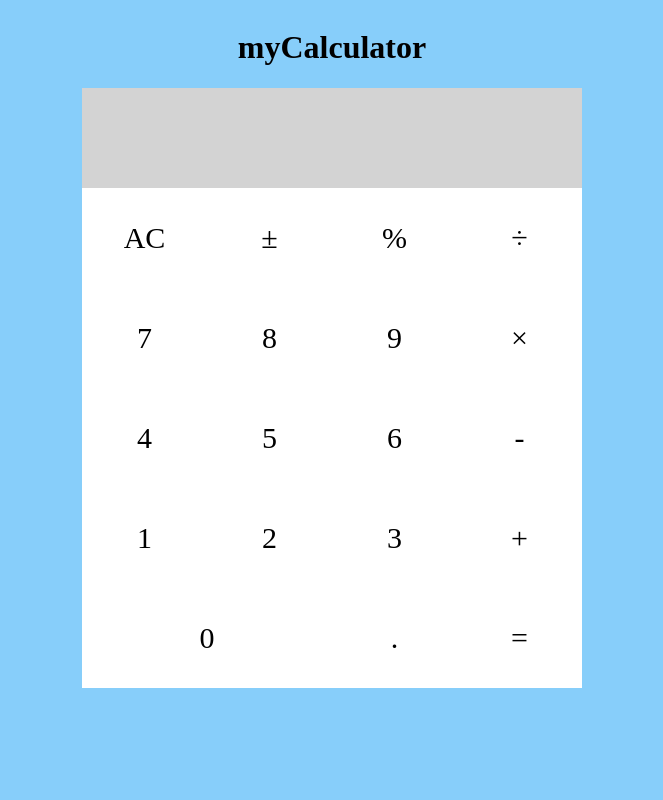
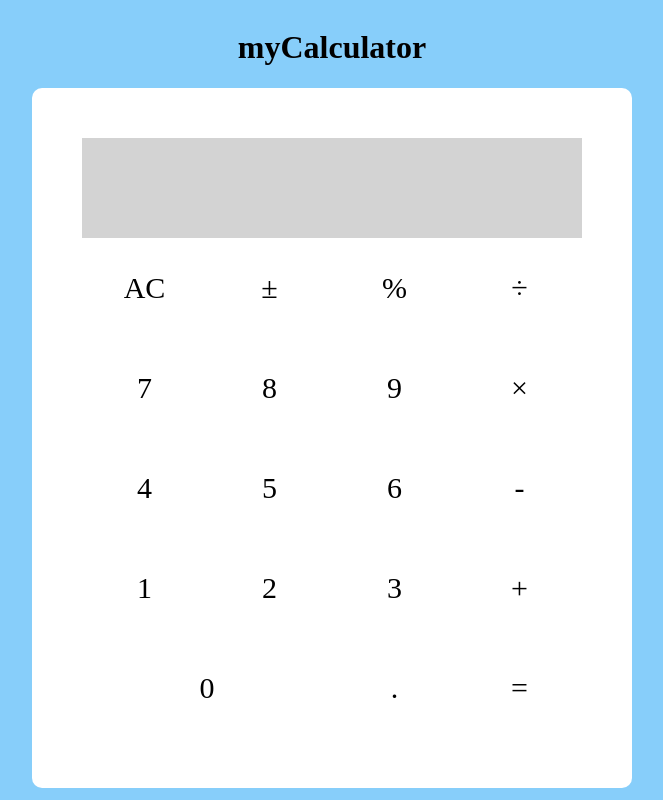
Before and after one commit to nickbartlett19/myCalculator, a plain HTML site: page index.html in a window 1280 px wide. Shown: the whole page, without its empty margins (308-971 px from the left). Drawn offline with Linux system fonts and the light colour scheme.

Commit message:
styling, layout fixes

```diff
--- a/index.html
+++ b/index.html
@@ -8,8 +8,14 @@
     <link rel="stylesheet" href="style.css">
 </head>
 <body>
+
     <h1> myCalculator </h1>
-    <div class="row"><span screen></span></div>
+    <div class="background-box">
+    <div class="flex-row top-row">
+        <div class="flex-row-item grow-2"></div>
+        <div class="flex-row-item"></div>
+        <div class="flex-row-item grow-3" screen><span></span></div>
+    </div>
     <div class="flex-grid">
         <div class="flex-col">
             <div class="flex-col-item" clear><span>AC</span></div>
@@ -44,5 +50,6 @@
         <div class="flex-row-item" decimal><span>.</span></div>
         <div class="flex-row-item" equals><span>=</span></div>
     </div>
+</div>
 </body>
 </html>
--- a/style.css
+++ b/style.css
@@ -10,13 +10,17 @@ span {
     font-size: 30px;
 }
 
-.row {
-    background-color: lightgray;
-    height: 100px;
-    width: 500px;
+/* calculator layout and styling */
+
+.background-box {
+    background-color: white;
+    height: 700px;
+    width: 600px;
+    border-radius: 10px;
     display: flex;
+    align-items: center;
     justify-content: center;
-    align-items: center;;
+    flex-direction: column;
 }
 
 .flex-grid {
@@ -50,6 +54,14 @@ span {
     width: 500px;
 }
 
+.top-row {
+    background-color: lightgray;
+    height: 100px;
+    width: 500px;
+    justify-content: center;
+    align-items: center;
+}
+
 .flex-row-item {
     text-align: center;
     height: 100px;
@@ -59,6 +71,12 @@ span {
     align-items: center;
 }
 
+/* extra classes */
+
 .grow-2 {
     flex: 2;
 }
+
+.grow-3 {
+    flex: 3;
+}
```
